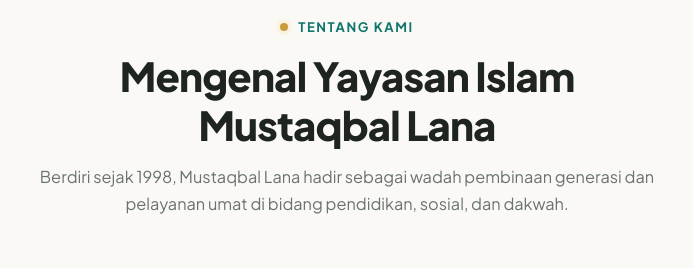
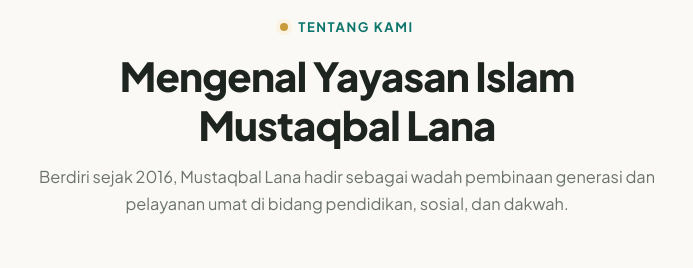
Before and after one commit to azzamamry-lab/YayasanMustLana, a website: page yayasan-islam/index.html in a window 1280 px wide. Shown: the part 1006-1274 px from the top of the page, 293-986 px from the left. Drawn offline with Linux system fonts and the light colour scheme.

Commit message:
Update index.html

```diff
--- a/yayasan-islam/index.html
+++ b/yayasan-islam/index.html
@@ -129,7 +129,7 @@
       <div class="section-head reveal">
         <span class="eyebrow"><span class="eyebrow-dot"></span> Tentang Kami</span>
         <h2 class="section-title">Mengenal Yayasan Islam Mustaqbal Lana</h2>
-        <p class="section-desc">Berdiri sejak 1998, Mustaqbal Lana hadir sebagai wadah pembinaan generasi
+        <p class="section-desc">Berdiri sejak 2016, Mustaqbal Lana hadir sebagai wadah pembinaan generasi
           dan pelayanan umat di bidang pendidikan, sosial, dan dakwah.</p>
       </div>
 
```
